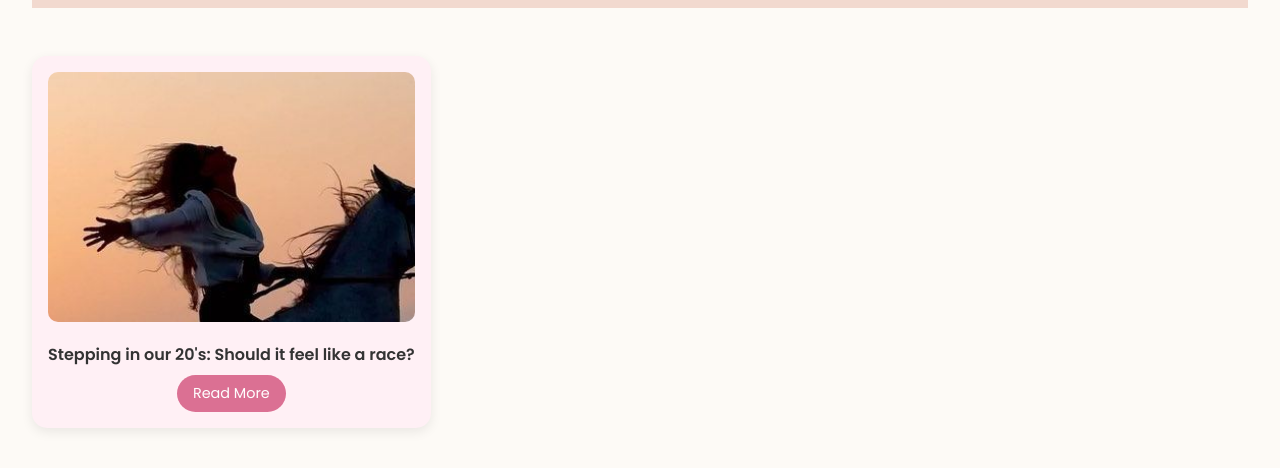
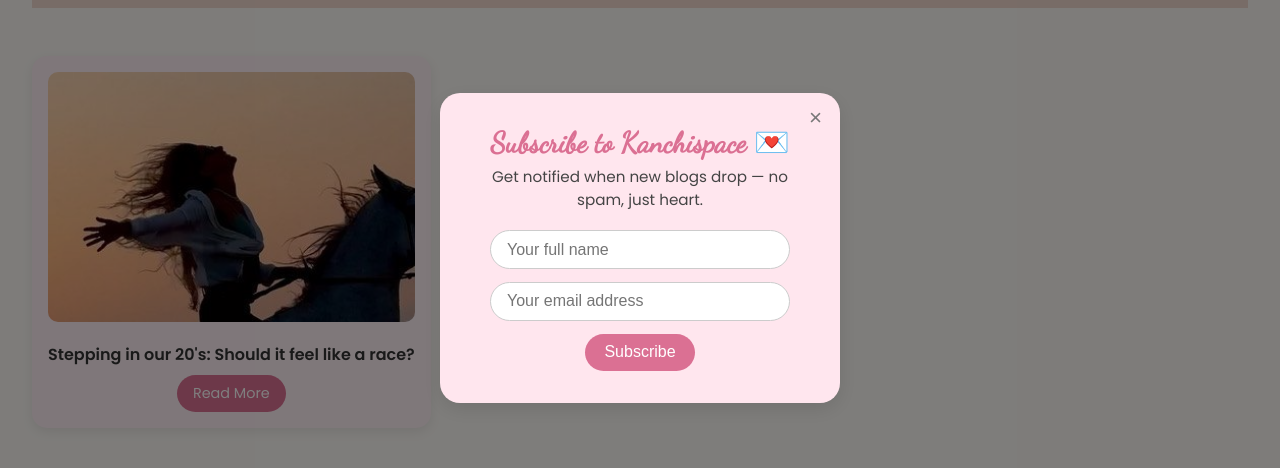
Before and after one commit to Kanchi1306/website, a plain HTML site: page blog.html in a window 1280 px wide. Shown: the part 152-620 px from the top of the page. Drawn offline with Linux system fonts and the light colour scheme.

Commit message:
made changes

```diff
--- a/blog.html
+++ b/blog.html
@@ -107,7 +107,96 @@
           padding: 1rem;
         }
       }
+      /* Popup Overlay */
+.modal-overlay {
+  position: fixed;
+  top: 0;
+  left: 0;
+  width: 100%;
+  height: 100%;
+  background: rgba(0, 0, 0, 0.5);
+  display: flex;
+  align-items: center;
+  justify-content: center;
+  z-index: 999;
+}
+
+/* Popup Box */
+.modal-box {
+  background-color: #ffe6ee;
+  padding: 2rem;
+  border-radius: 20px;
+  text-align: center;
+  max-width: 400px;
+  width: 90%;
+  box-shadow: 0 6px 20px rgba(0, 0, 0, 0.1);
+  position: relative;
+  animation: fadeIn 0.3s ease;
+}
+
+/* Heading and Text */
+.modal-box h3 {
+  font-family: 'Dancing Script', cursive;
+  font-size: 1.8rem;
+  color: palevioletred;
+  margin-bottom: 0.3rem;
+}
+
+.modal-box p {
+  font-size: 0.95rem;
+  color: #444;
+  margin-bottom: 1.2rem;
+}
+
+/* Input Fields */
+.modal-box input {
+  padding: 0.6rem 1rem;
+  width: 100%;
+  max-width: 300px;
+  border-radius: 25px;
+  border: 1px solid #ccc;
+  font-size: 1rem;
+  box-sizing: border-box;
+  outline: none;
+  margin-bottom: 0.8rem;
+}
+
+/* Subscribe Button */
+.modal-box button[type="submit"] {
+  background-color: palevioletred;
+  color: white;
+  padding: 0.6rem 1.2rem;
+  border: none;
+  border-radius: 25px;
+  font-size: 1rem;
+  cursor: pointer;
+  transition: background 0.3s ease;
+}
+
+.modal-box button[type="submit"]:hover {
+  background-color: #d94a7a;
+}
+
+/* Close Button */
+.close-btn {
+  position: absolute;
+  top: 12px;
+  right: 18px;
+  background: none;
+  border: none;
+  font-size: 1.4rem;
+  cursor: pointer;
+  color: #777;
+}
+
+/* Animation */
+@keyframes fadeIn {
+  from { opacity: 0; transform: scale(0.95); }
+  to { opacity: 1; transform: scale(1); }
+}
+
     </style>
+
   </head>
   <body>
     <div class="section-heading-container">
@@ -133,5 +222,47 @@
         <!-- Add more .blog-card blocks here in the future -->
       </div>
     </div>
+    <!-- SUBSCRIPTION POPUP -->
+<!-- Subscription Popup -->
+<div id="subscriptionModal" class="modal-overlay">
+  <div class="modal-box">
+    <button class="close-btn" onclick="closeModal()">×</button>
+    <h3>Subscribe to <span style="font-weight: 600;">Kanchispace</span> 💌</h3>
+    <p>Get notified when new blogs drop — no spam, just heart.</p>
+
+    <form action="https://usebasin.com/f/ff2cfdca38c5" method="POST">
+      <input
+        type="text"
+        name="name"
+        placeholder="Your full name"
+        required
+      />
+      <input
+        type="email"
+        name="email"
+        placeholder="Your email address"
+        required
+      />
+      <input type="hidden" name="_captcha" value="false">
+      <input type="hidden" name="_redirect" value="thankyou.html">
+      <button type="submit">Subscribe</button>
+    </form>
+  </div>
+</div>
+<script>
+  function closeModal() {
+    const popup = document.getElementById("subscriptionModal");
+    if (popup) popup.style.display = "none";
+  }
+
+  window.addEventListener("DOMContentLoaded", function () {
+    const popup = document.getElementById("subscriptionModal");
+    if (popup) popup.style.display = "flex";
+  });
+</script>
+
+
+
   </body>
+
 </html>
```
Also changed, not shown: thankyou.html (added, +37 -0 lines).
